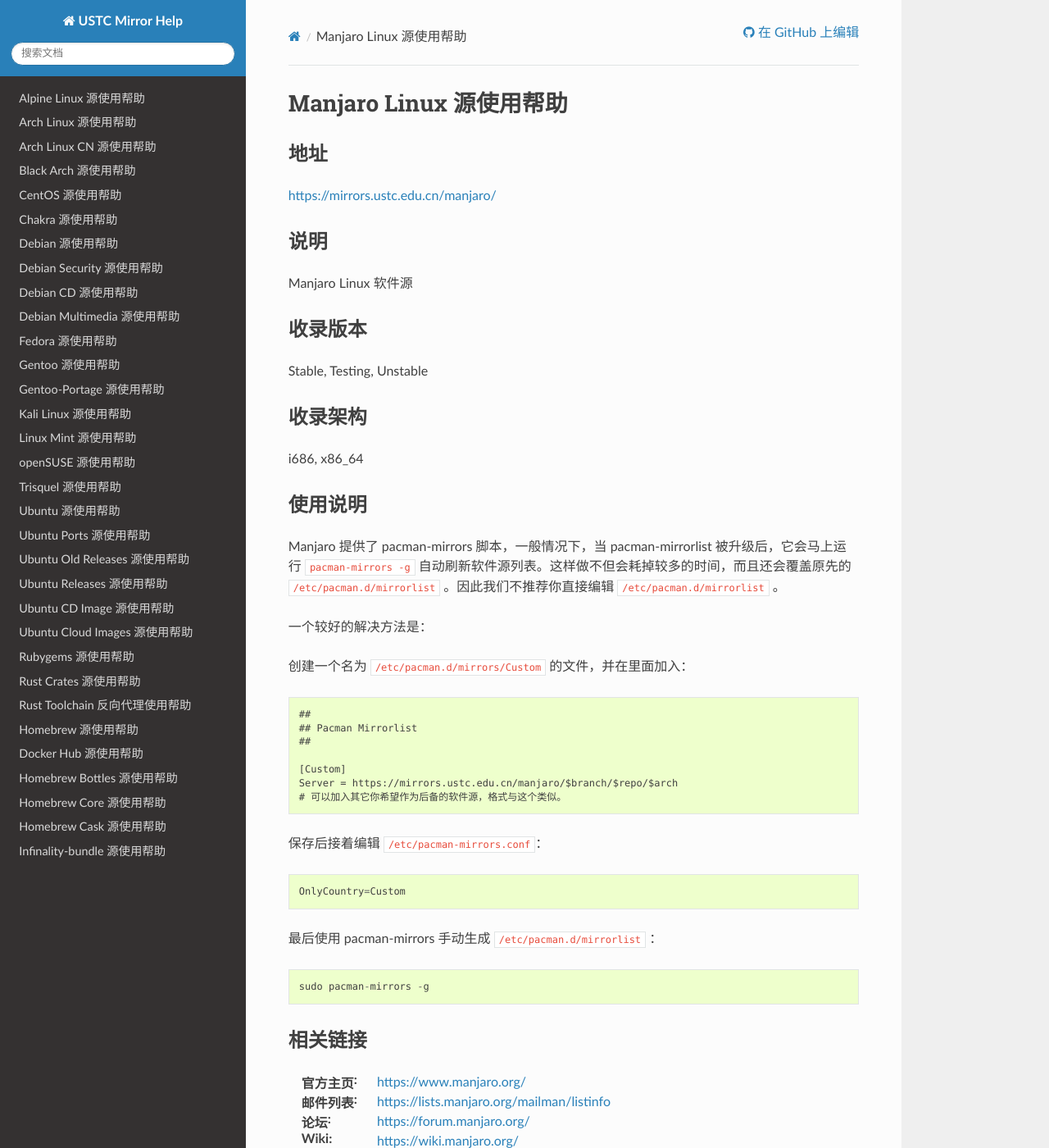
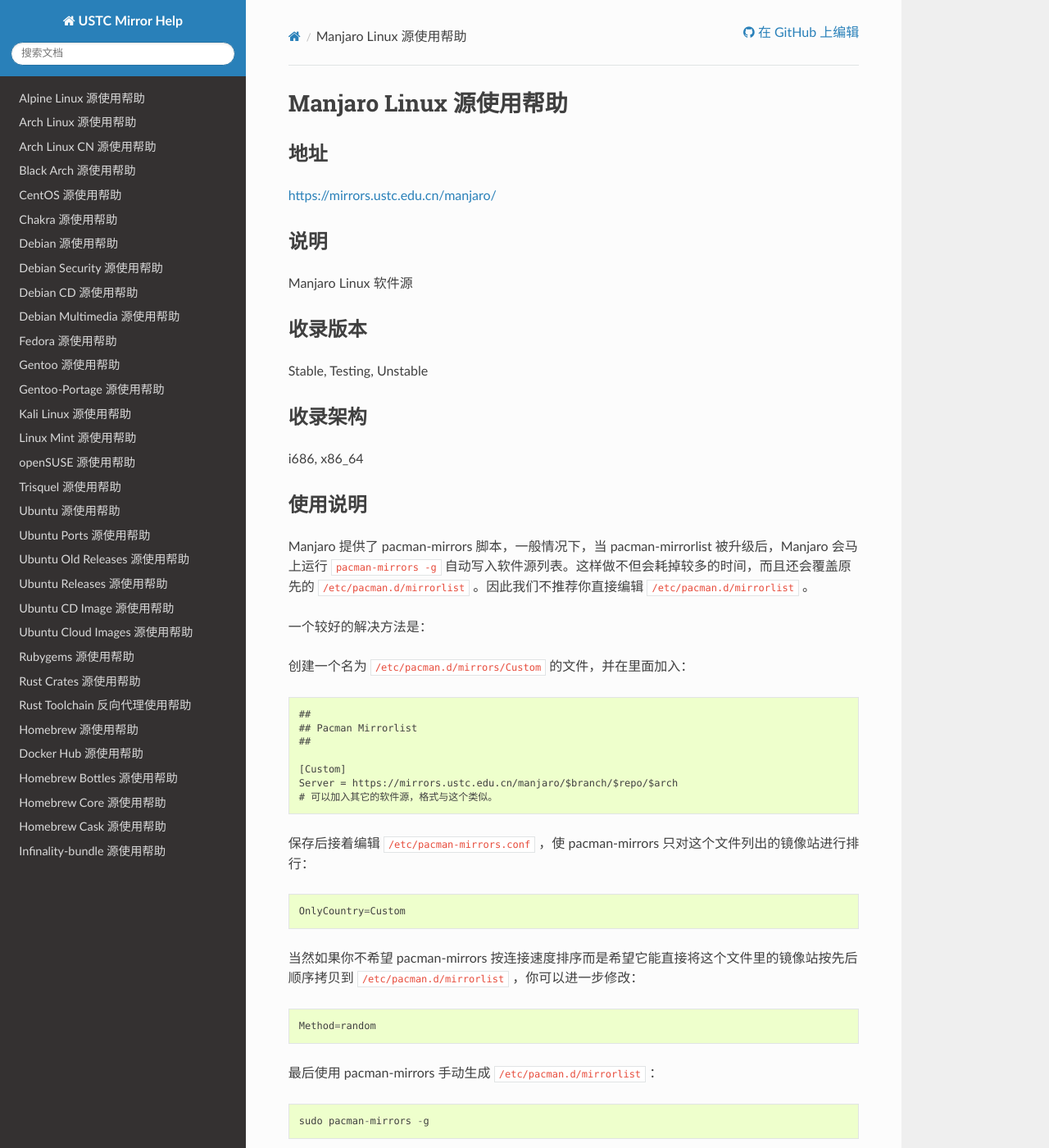
Before and after one commit to ustclug/mirrorhelp, a Sphinx documentation site: the page built from source/manjaro.rst, in a window 1280 px wide and 1400 px high. Shown: the whole window at 82% size. Built offline with Sphinx 7.4.7 and the Read the Docs theme 2.0.0, drawn with Linux system fonts in a browser that asks for light colours; pages that are not in the unit, such as notebooks, are missing from menus.

Commit message:
Update manjaro.rst

```diff
--- a/source/manjaro.rst
+++ b/source/manjaro.rst
@@ -25,7 +25,7 @@
 使用说明
 ========
 
-Manjaro 提供了 pacman-mirrors 脚本，一般情况下，当 pacman-mirrorlist 被升级后，它会马上运行 ``pacman-mirrors -g`` 自动刷新软件源列表。这样做不但会耗掉较多的时间，而且还会覆盖原先的 :file:`/etc/pacman.d/mirrorlist` 。因此我们不推荐你直接编辑 :file:`/etc/pacman.d/mirrorlist` 。
+Manjaro 提供了 pacman-mirrors 脚本，一般情况下，当 pacman-mirrorlist 被升级后，Manjaro 会马上运行 ``pacman-mirrors -g`` 自动写入软件源列表。这样做不但会耗掉较多的时间，而且还会覆盖原先的 :file:`/etc/pacman.d/mirrorlist` 。因此我们不推荐你直接编辑 :file:`/etc/pacman.d/mirrorlist` 。
 
 一个较好的解决方法是：
 
@@ -39,13 +39,19 @@
 
   [Custom]
   Server = https://mirrors.ustc.edu.cn/manjaro/$branch/$repo/$arch
-  # 可以加入其它你希望作为后备的软件源，格式与这个类似。
+  # 可以加入其它的软件源，格式与这个类似。
 
-保存后接着编辑 :file:`/etc/pacman-mirrors.conf`：
+保存后接着编辑 :file:`/etc/pacman-mirrors.conf` ，使 pacman-mirrors 只对这个文件列出的镜像站进行排行：
 
 ::
 
   OnlyCountry=Custom
+
+当然如果你不希望 pacman-mirrors 按连接速度排序而是希望它能直接将这个文件里的镜像站按先后顺序拷贝到 :file:`/etc/pacman.d/mirrorlist` ，你可以进一步修改：
+
+::
+
+    Method=random
 
 最后使用 pacman-mirrors 手动生成 :file:`/etc/pacman.d/mirrorlist` ：
 
```
